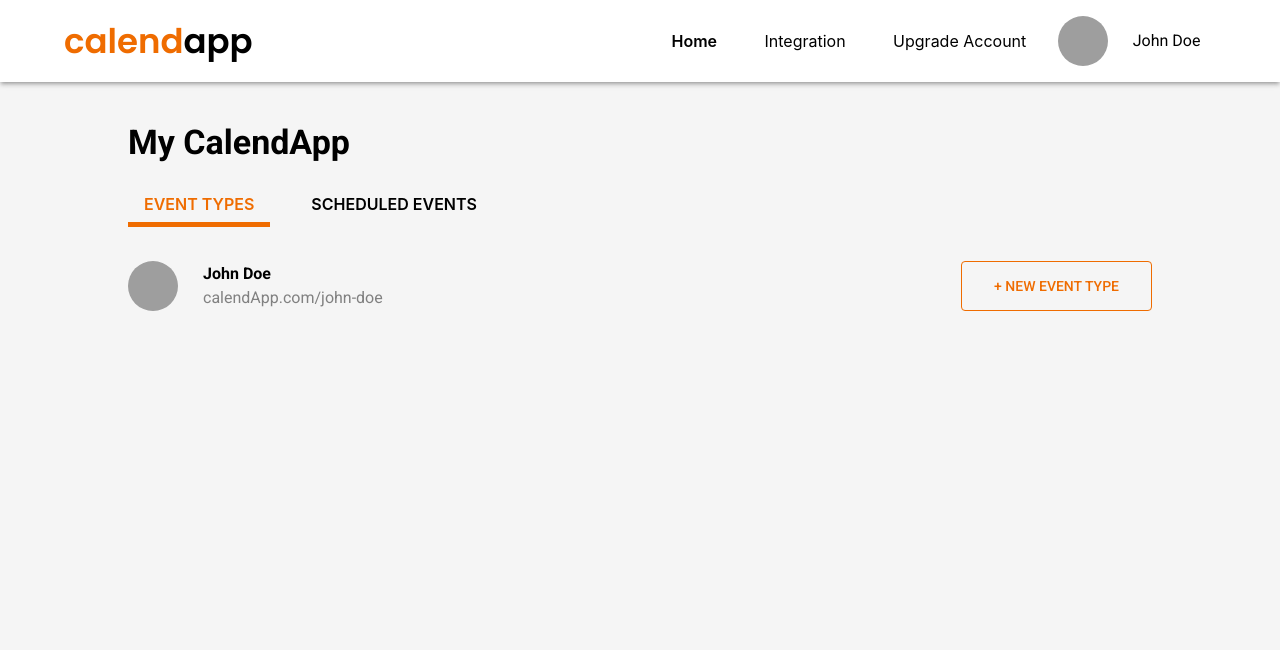
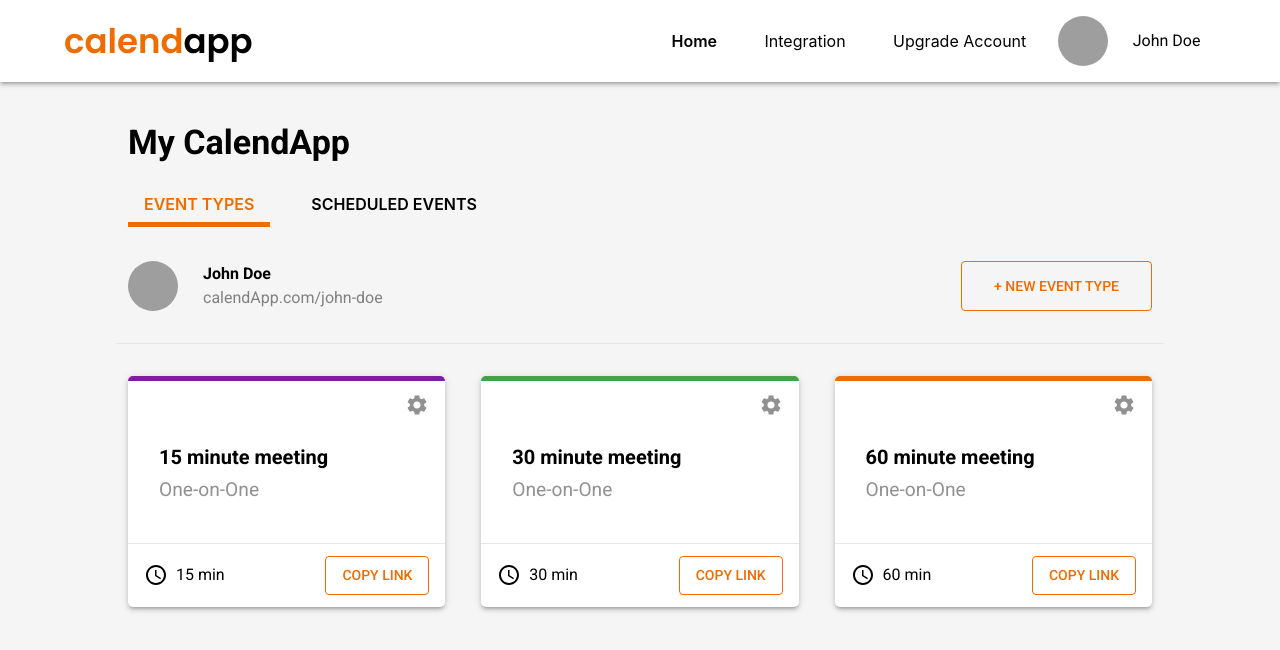
Before and after one commit to hatchways/team-matcha, a React (Create React App) app in the folder client/: page /events in a window 1280 px wide. Shown: the top 650 px of the page. Built offline with nearby package versions, Linux system fonts and the light colour scheme; grey boxes are pictures that could not be loaded.

Commit message:
event page,cards,event test data added

```diff
--- /dev/null
+++ b/client/src/pages/EventsPage/EventPageCard/EventsPageCard.js
@@ -0,0 +1,34 @@
+import React from 'react';
+import { Button, Box, Typography } from '@material-ui/core';
+import SettingsIcon from '@material-ui/icons/Settings';
+import ScheduleIcon from '@material-ui/icons/Schedule';
+
+const EventPageCard = ({ eventDuration, eventLink, eventName, eventType, eventColor }) => {
+    return (
+    <Box boxShadow={3} className="eventCard" borderTop={5} borderColor={eventColor} borderRadius={5} >
+        <Box className="eventCard__col--settings">
+            <SettingsIcon className="eventCard__settings" />
+        </Box>
+        <Box className="eventCard__col--text">
+            <Typography variant="h6" className="eventCard__event--name">
+                {eventName}
+                <br/>
+                <span className="eventCard__event--name--span">{eventType}</span>
+            </Typography>
+        </Box>
+        <Box className="eventCard__col--link">
+            <Box className="eventCard__event--icon">
+                <ScheduleIcon className=""/>
+                <Typography>
+                    &nbsp;&nbsp;{eventDuration}
+                </Typography>
+            </Box>
+            <Button
+                value={eventLink}
+                className="eventCard__event--btn">COPY LINK</Button>
+        </Box>
+    </Box>
+    )
+};
+
+export default EventPageCard;
--- a/client/src/pages/EventsPage/EventPageHeader/EventPageHeader.js
+++ b/client/src/pages/EventsPage/EventPageHeader/EventPageHeader.js
@@ -27,7 +27,6 @@ const EventPageHeader = () => (
                 </Box>
             </Box>
             <Button
-                variant="default"
                 className="eventPageHeader__btn"
             >
             + NEW EVENT TYPE
--- /dev/null
+++ b/client/src/pages/EventsPage/EventPageMsg/EventPageMsg.js
@@ -0,0 +1,11 @@
+import React from 'react';
+import { Typography } from '@material-ui/core';
+
+const EventPageMsg = () => (
+    <Typography variant="h6" className="eventPage__message">
+        You don't have any event types yet.<br/>
+        <span className="eventPage__message--span">You'll want to add an event type to allow people to schedule with you.</span>
+    </Typography>
+);
+
+export default EventPageMsg;
--- a/client/src/pages/EventsPage/EventsPage.js
+++ b/client/src/pages/EventsPage/EventsPage.js
@@ -1,10 +1,66 @@
-import React from 'react';
+// importing modules
+import React, { Component } from 'react';
+import { Box } from '@material-ui/core';
+// importing components
 import EventPageHeader from './EventPageHeader/EventPageHeader';
+import EventCard from './EventPageCard/EventsPageCard';
+import EventPageMsg from './EventPageMsg/EventPageMsg';
 
-const EventsPage = () => (
-    <div className="eventsPage">
-        <EventPageHeader />
-    </div>
-);
+class EventsPage extends Component {
+    constructor(props){
+        super(props);
+        this.state = {
+            events: [ // test events
+                {
+                    eventDuration: '15 min',
+                    eventName: '15 minute meeting',
+                    eventLink: 'calendapp/john-doe/15min',
+                    eventType: 'One-on-One',
+                    eventColor: '#7b1fa2'
+                },
+                {
+                    eventDuration: '30 min',
+                    eventName: '30 minute meeting',
+                    eventLink: 'calendapp/john-doe/30min',
+                    eventType: 'One-on-One',
+                    eventColor: '#43a047'
+                },
+                {
+                    eventDuration: '60 min',
+                    eventName: '60 minute meeting',
+                    eventLink: 'calendapp/john-doe/60min',
+                    eventType: 'One-on-One',
+                    eventColor: '#ef6c00'
+                }
+            ]
+        };
+    }
+
+    componentDidMount(){
+        console.log('fetch events from server');
+    }
+
+    render(){
+        const { events } = this.state;
+
+        return (
+            <Box className="eventPage">
+                <EventPageHeader />
+                <Box className="eventPage__container">
+                    {
+                        events.length > 0
+                            ? events.map((event) =>
+                            <EventCard
+                                handleLinkToClipBoard={this.handleLinkToClipBoard}
+                                key={event.eventLink}
+                                {...event}
+                            />)
+                            : <EventPageMsg />
+                    }
+                </Box>
+            </Box>
+        )
+    }
+};
 
 export default EventsPage;
--- a/client/src/pages/SchedulePage/SchedulePage.js
+++ b/client/src/pages/SchedulePage/SchedulePage.js
@@ -1,7 +1,4 @@
 import React from 'react';
-// importing component
-import Header from '../../components/Header/Header';
-import SubNavigation from '../../components/SubNavigation/SubNavigation';
 
 const SchedulePage = () => (
     <div className="schedulePage">
--- a/client/src/styles/components/Dashboard.scss
+++ b/client/src/styles/components/Dashboard.scss
@@ -1,5 +1,4 @@
 .dashboard{
     background-color: whitesmoke;
-    height: 100vh;
     width: 100%;
 }
--- /dev/null
+++ b/client/src/styles/components/EventCard.scss
@@ -0,0 +1,54 @@
+.eventCard{
+    background-color: #fff;
+    position: relative;
+    margin-bottom: 20px;
+    width: 31%;
+
+    &__col{
+        width: 100%;
+        &--settings{
+            @include applyFlex(flex-end, center, column);
+            padding: 12px 16px;
+        }
+        &--text{
+            @include applyFlex(flex-start, center, column);
+            border-bottom: solid 1px $off-white;
+            padding-left: 15px;
+            padding-bottom: 25px;
+        }
+        &--link{
+            @include applyFlex(center, space-between);
+            padding: 12px 16px;
+        }
+    }
+
+    &__settings{
+        color: rgba(45, 45, 45, 0.523) !important;
+    }
+
+    &__event{
+        &--name{
+            font-weight: $bold-text;
+            padding: 12px 16px;
+            &--span{
+                color: rgba(45, 45, 45, 0.523);
+                font-size: 1.2rem !important;
+                font-weight: 400 !important;
+            }
+        }
+        &--icon{
+            display: flex;
+        }
+        &--btn{
+            color: $primary !important;
+            border: solid 1px $primary !important;
+            padding: 6px 16px !important;
+            transition: all .75s ease !important;
+            &:hover{
+                background-color: $primary !important;
+                color: whitesmoke !important;
+            }
+        }
+    }
+
+}
--- /dev/null
+++ b/client/src/styles/components/EventPage.scss
@@ -0,0 +1,19 @@
+.eventPage{
+    @include applyFlex(center, center,column);
+    width: 100%;
+
+    &__container{
+        @include applyFlex(flex-start, space-between);
+        flex-wrap: wrap;
+        padding: 32px 12px;
+        width: 80%;
+    }
+
+    &__message{
+        font-weight: 300 !important;
+        &--span{
+            font-size: .75rem;
+            font-weight: 300 !important;
+        }
+    }
+}
--- a/client/src/styles/components/EventPageHeader.scss
+++ b/client/src/styles/components/EventPageHeader.scss
@@ -4,6 +4,7 @@
 
     &__container{
         @include applyFlex(flex-start, space-between);
+        border-bottom: solid 1px $off-white;
         padding: 32px 12px;
         width: 80%;
     }
--- a/client/src/styles/main.scss
+++ b/client/src/styles/main.scss
@@ -13,5 +13,7 @@
 @import './components/Header.scss';
 @import './components/SubNavigation.scss';
 @import './components/Dashboard.scss';
+@import './components/EventPage.scss';
 @import './components/EventPageHeader.scss';
+@import './components/EventCard.scss';
 @import './components/SchedulePage.scss';
```
